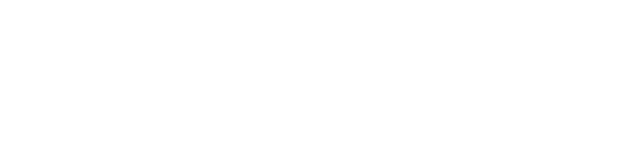
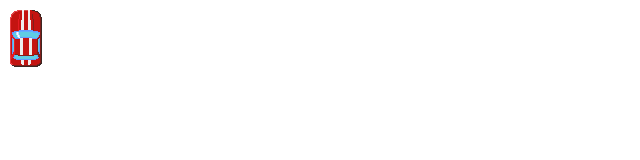
Before and after one commit to taylorjosephgriffin/driving-game, a plain HTML site: page driving-game/index.html in a window 1280 px wide. Shown: the whole page, without its empty margins (0-640 px from the left). Drawn offline with Linux system fonts and the light colour scheme.

Commit message:
Created a varible that holds an img element and adds it to the page. #4

```diff
--- a/driving-game/index.html
+++ b/driving-game/index.html
@@ -3,8 +3,9 @@
   <head>
     <meta charset="utf-8">
     <title>JavaScript Driving Game</title>
-    <script src="main.js"></script>
   </head>
   <body>
+    <div class="game-container"></div>
+    <script src="main.js"></script>
   </body>
 </html>
--- a/driving-game/main.js
+++ b/driving-game/main.js
@@ -1,3 +1,9 @@
+const $img = document.createElement('img')
+$img.setAttribute('src', 'images/car1.png')
+
+const $gameCont = document.querySelector('.game-container')
+$gameCont.appendChild($img)
+
 class Car {
   constructor($img, speed, direction, location) {
     this.$img = $img
```
Also changed, not shown: driving-game/images/car1.png (added).
